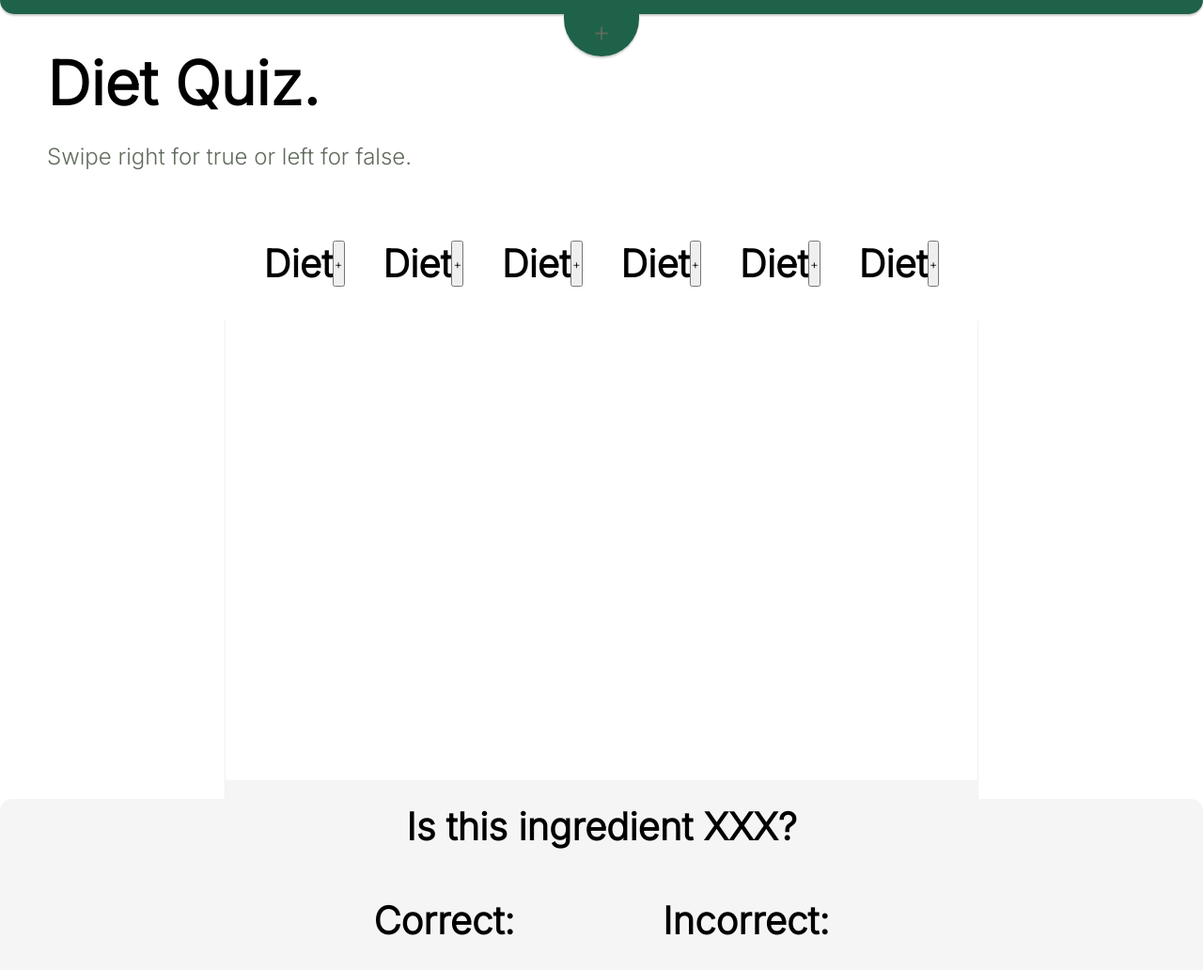
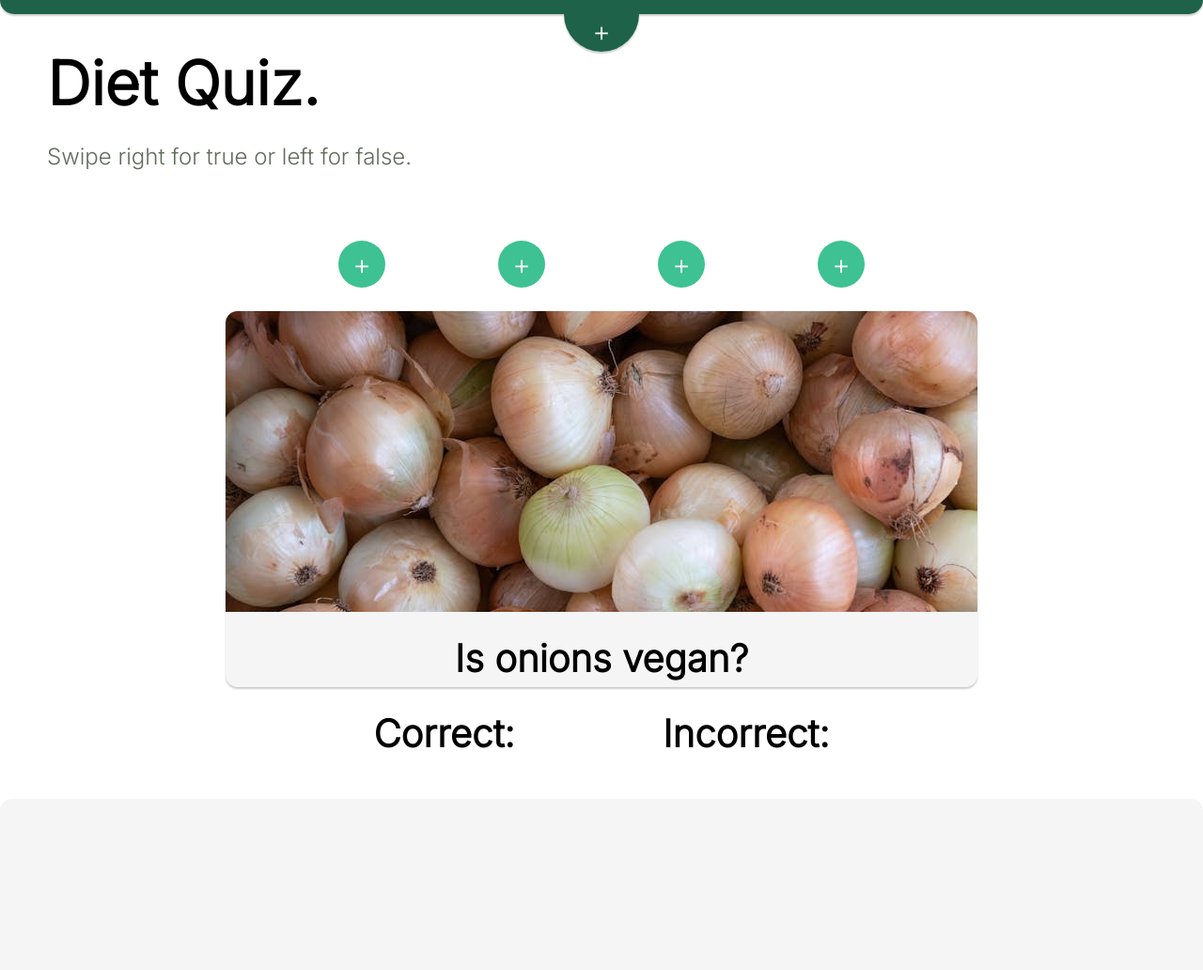
Before and after one commit to RodriVazquezAsenjo/PP2-Gro-list, a plain HTML site: page quiz.html in a window 1280 px wide. Shown: the whole page at 94% size. Drawn offline with Linux system fonts and the light colour scheme.

Commit message:
dynamic image and question part 1 added

```diff
--- a/assets/css/style.css
+++ b/assets/css/style.css
@@ -103,12 +103,13 @@ header {
     margin: 0 auto;
     padding-bottom: var(--padding-small);
     width: 80px;
-    height: 30px;
+    height: 40px;
     display: flex;
     flex-wrap: wrap;
     align-items: center;
     justify-content: space-evenly;
     background-color: var(--clr-accent);
+    border: none;
     border-bottom-left-radius: 40px;
     border-bottom-right-radius: 40px;
     box-shadow: rgba(0,0,0,0.2) 0 2px 2px;
@@ -564,7 +565,36 @@ input {
 }
 
 .diet-info {
+    /*position*/
+    text-align: center;
+    /*flex-box*/
     display: flex;
+    flex-direction: column;
+    align-items: center;
+}
+.round-button {
+    /*position*/
+    /*dimensions*/
+    height: 50px;
+    width: 50px;
+    /*flex-box*/
+    display: flex;
+    align-items: center;
+    justify-content: center;
+    /*box*/
+    background-color: var(--clr-button);
+    border: none;
+    border-radius: 50%;
+    /*text*/
+    font-size: var(--font-size-large);
+    color: var(--clr-background);
+    /*animation*/
+    transition: 0.3s ease;
+}
+
+.round-button:hover {
+    /*animation*/
+    transform: scale(1.1);
 }
 
 #quiz-container {
@@ -572,7 +602,7 @@ input {
     margin: auto;
     text-align: center;
     /*dimensions*/
-    height: 600px;
+    height: 50vh;
     max-width: 800px;
     /*flex-box*/
     /*box*/
@@ -581,19 +611,17 @@ input {
     border-radius: var(--button-border-large);
     /*text*/
 }
+.image-container {
+    /*dimensions*/
+    height: 80%;
+    width: 100%;
+    /*box*/
+    background-color:var(--clr-background);
+}
+
 .quiz-question {
     /*position*/
     padding: var(--padding-medium);
-    /*dimensions*/
-    height: 100px;
-}
-.image-container {
-    /*position*/
-    /*dimensions*/
-    height: 500px;
-    width: 100%;
-    /*box*/
-    background-color:var(--clr-background);
 }
 
 #point-container {
@@ -608,6 +636,22 @@ input {
     justify-content: space-evenly;
 
 }
+.quiz-image {
+    overflow: hidden;
+    object-fit: cover;
+    height: 100%;
+    width:100%;
+    background-color: var(--clr-background);
+    border-top-left-radius: var(--button-border-large);
+    border-top-right-radius: var(--button-border-large);
+}
+
+.quiz-imgage img {
+    overflow: hidden;
+    width: auto;
+    object-fit: fill;
+    object-position: center;
+}
 
 footer {
     width: 100vw;
--- a/quiz.html
+++ b/quiz.html
@@ -15,8 +15,8 @@
             <a href="account.html" aria-label="link to go to the account page">Account</a>
         </nav>
         <div id="nav-edge"></div>
-        <div id="nav-button">
-            <p onclick="openNav()">+</p>
+        <div>
+            <button id="nav-button" onclick="openNav()">+</button>
         </div>
     </header>
     <main>
@@ -27,33 +27,21 @@
             </div>
             <div id="diet-info-container">
                 <div class="diet-info">
-                    <h3>Diet</h3>
                     <button class="round-button">+</button>
                 </div>
                 <div class="diet-info">
-                    <h3>Diet</h3>
                     <button class="round-button">+</button>
                 </div>
                 <div class="diet-info">
-                    <h3>Diet</h3>
                     <button class="round-button">+</button>
                 </div>
                 <div class="diet-info">
-                    <h3>Diet</h3>
-                    <button class="round-button">+</button>
-                </div>
-                <div class="diet-info">
-                    <h3>Diet</h3>
-                    <button class="round-button">+</button>
-                </div>
-                <div class="diet-info">
-                    <h3>Diet</h3>
                     <button class="round-button">+</button>
                 </div>
             </div>
             <div id="quiz-container">
                 <div class="image-container"></div>
-                <h3 class="quiz-question">Is this ingredient XXX?</h3>
+                <div class="question-container"></div>
             </div>
             <div id="point-container">
                 <div class="point-counter">
--- a/script.js
+++ b/script.js
@@ -194,3 +194,41 @@ document.addEventListener('DOMContentLoaded', () => {
         listSelection.addEventListener('submit', addPreList, false);
     }
 });
+
+function randomPicture() {
+    // Array of image filenames
+    let images = ['onions', 'steak', 'bread', 'milk'];
+    let allDiets = ['vegan', 'vegetarian', 'keto', 'gluten-free']
+    // Array of ingredients with diet information
+    let ingredients = [
+        {name: 'onions', diets: ['vegan', 'vegetarian', 'keto', 'gluten-free']},
+        {name: 'steak', diets: ['keto', 'gluten-free']},
+        {name: 'bread', diets: ['vegan', 'vegetarian', 'keto']},
+        {name: 'milk', diets: ['vegetarian', 'gluten-free']},
+    ];
+
+    // Generate a random index
+    let i = Math.floor(Math.random() * images.length);
+    let x = Math.floor(Math.random() * allDiets.length);
+    // Create a new image element
+    let img = document.createElement('img');
+    img.className = 'quiz-image';  // Set the class name
+    img.src = `assets/images/${images[i]}.jpeg`; // Set the image source with directory path
+    img.alt = ingredients[i].name; // Set alternative text for accessibility
+    img.setAttribute('aria-label', 'quiz-image'); // Set aria-label attribute for accessibility
+
+
+    // Append the image to the container
+    document.querySelector('.image-container').appendChild(img);
+
+    let question = document.createElement('h3');
+    question.className = "quiz-question";
+    question.innerHTML =`
+        Is ${images[i]} ${allDiets[x]}?
+        `;
+    document.querySelector('.question-container').appendChild(question);
+
+}
+
+// Ensure the DOM is fully loaded before running the function
+document.addEventListener('DOMContentLoaded', randomPicture);
```
Also changed, not shown: grocery.html (+6 -6 lines), index.html (+2 -2 lines), pantry.html (+2 -2 lines), assets/images/bread.jpeg (added), assets/images/milk.jpeg (added), assets/images/onions.jpeg (added), assets/images/steak.jpeg (added).
